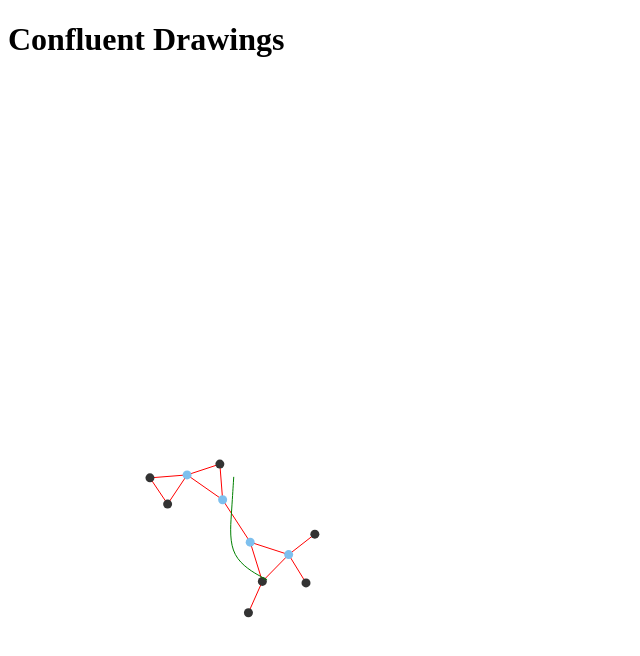
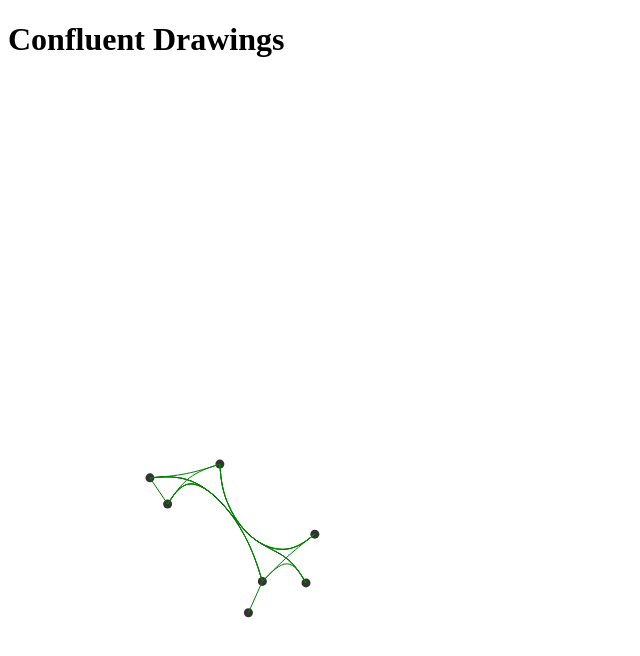
Before and after one commit to arpanmangal/Confluent-Drawings, a website: page index.html in a window 1280 px wide. Shown: the whole page, without its empty margins (0-640 px from the left). Drawn offline with nearby package versions, Linux system fonts and the light colour scheme; animation ran at ten frames a second.

Commit message:
Success: Generated Confluent Drawing :)

```diff
--- a/static/css/style.css
+++ b/static/css/style.css
@@ -1,5 +1,12 @@
 .links line {
     stroke: red;
+    stroke-width: 0px;
+}
+
+.confs path {
+    stroke: green;
+    fill: none;
+    stroke-width: 1px;
 }
 
 .nodes circle {
--- a/static/js/cd.js
+++ b/static/js/cd.js
@@ -6,7 +6,7 @@ var svg = d3.select("svg"),
     height = +svg.attr("height");
 
 var simulation = d3.forceSimulation()
-    .force("link", d3.forceLink().id(function (d) { return d.id; }))
+    .force("linkAbs", d3.forceLink().id(function (d) {return d.id; }))
     .force("charge", d3.forceManyBody())
     .force("center", d3.forceCenter(width / 2, height / 2));
 
@@ -86,14 +86,22 @@ function graphToRoutingGraphCD(graph, cb) {
     };
 
     // everything done
-    // console.log(confluentGraph);
+    console.log(confluentGraph);
     cb(confluentGraph);
 }
 
 function drawConfluentDrawing(graph) {
     // draw the routing graph
     console.log(graph);
-    var line = d3.line();
+
+    // creating the mapping between index and id in graph.nodes
+    var mapping = {};
+    graph.nodes.forEach (function (node, i) {
+        mapping[node.id] = i;
+    });
+    console.log(mapping);
+
+    // var line = d3.line();
     // .curve(d3.curveBasis)
     // .x(function (d) {console.log(d);return d.x})
     // .y(function (d) {return d.y})
@@ -117,55 +125,65 @@ function drawConfluentDrawing(graph) {
     //     .each (function (d) {d.source = d[0], d.taget = d[d.length - 1]})
     //     .attr("d", line);
 
-    var link = svg.append("g")
+    var linkArpan = svg.append("g")
         .attr("class", "links")
         .selectAll("line")
         .data(graph.links)
         .enter().append("line");
 
 
-    var node = svg.append("g")
+    var nodeArpan = svg.append("g")
         .attr("class", "nodes")
         .selectAll("circle")
         .data(graph.nodes)
         .enter().append("circle")
         .attr("fill", function (d) { return d.isRouting ? "#7EC0EE" : "#333333" })
-        .attr("r", 4.5)
+        .attr("r", function (d) {return d.isRouting ? 0.5 : 4.5})
         .call(d3.drag()
             .on("start", dragstarted)
             .on("drag", dragged)
             .on("end", dragended));
 
     var curvedLine = d3.line()
-        .curve(d3.curveBasis)
-        .x(function (d) { return d.x })
-        .y(function (d) { return d.y });
+        .curve(d3.curveBasis);
+        // .x(function (d) { return d.x })
+        // .y(function (d) { return d.y });
 
-    setTimeout(function () {
-        console.log('hi');
+    var confArpan = svg.append("g")
+        .attr("class", "confs")
+        .selectAll("path")
+        .data(graph.confLinks)
+        // .data(points)
+        .enter().append("path")
+        // .attr("d", pathData)
+        // .attr("stroke", "green")
+        // .attr("fill", "none")
+        // .attr("stroke-width", "1px");
+    // setTimeout(function () {
+    //     console.log('hi');
 
-        console.log(graph.nodes);
-        var points = [
-            { x: graph.nodes[2].x, y: graph.nodes[2].y },
-            { x: graph.nodes[8].x, y: graph.nodes[8].y },
-            { x: graph.nodes[9].x, y: graph.nodes[9].y },
-            { x: graph.nodes[3].x, y: graph.nodes[3].y }
-        ];
+    //     console.log(graph.nodes);
+    //     var points = [
+    //       7  { x: graph.nodes[2].x, y: graph.nodes[2].y },
+    //         { x: graph.nodes[8].x, y: graph.nodes[8].y },
+    //         { x: graph.nodes[9].x, y: graph.nodes[9].y },
+    //         { x: graph.nodes[3].x, y: graph.nodes[3].y }
+    //     ];
 
-        var pathData = curvedLine(points);
-        console.log(pathData);
-        var test = svg.append("g")
-            .selectAll("path")
-            .data([1])
-            // .data(points)
-            .enter().append("path")
-            .attr("d", pathData)
-            .attr("stroke", "green")
-            .attr("fill", "none")
-            .attr("stroke-width", "1px");
+    //     var pathData = curvedLine(points);
+    //     console.log(pathData);
+    //     var test = svg.append("g")
+    //         .selectAll("path")
+    //         .data([1])
+    //         // .data(points)
+    //         .enter().append("path")
+    //         .attr("d", pathData)
+    //         .attr("stroke", "green")
+    //         .attr("fill", "none")
+    //         .attr("stroke-width", "1px");
 
-        console.log(graph.nodes);
-    }, 2000);
+    //     console.log(graph.nodes);
+    // }, 2000);
 
     // var link = svg.append("g")
     //     .attr("class", "links")
@@ -175,48 +193,57 @@ function drawConfluentDrawing(graph) {
     //     .each (function (d) {d.source = d[0], d.taget = d[d.length - 1]})
     //     .attr("d", line);
 
-    node.append("title")
+    nodeArpan.append("title")
         .text(function (d) { return d.id; });
 
     simulation
         .nodes(graph.nodes)
         .on("tick", ticked);
 
-    simulation.force("link")
+    simulation.force("linkAbs")
         .links(graph.links);
 
     function ticked() {
-        link
+        confArpan
+            .attr("d", function (d) {
+                var points = [];
+                d.forEach(function (node) {
+                    points.push([graph.nodes[mapping[node]].x, [graph.nodes[mapping[node]].y]]);
+                });
+                return curvedLine(points);
+            })
+
+        linkArpan
             .attr("x1", function (d) { return d.source.x; })
             .attr("y1", function (d) { return d.source.y; })
             .attr("x2", function (d) { return d.target.x; })
             .attr("y2", function (d) { return d.target.y; });
 
-        node
+        nodeArpan
             .attr("cx", function (d) { return d.x; })
             .attr("cy", function (d) { return d.y; });
     }
 }
 
 // Return the links in the form of the shortest path from one actual node to another
-function packageImports(nodes) {
-    var map = {},
-        imports = [];
+// function packageImports(nodes) {
+//     var map = {},
+//         imports = [];
 
-    // Compute a map from name to node.
-    nodes.forEach(function (d) {
-        map[d.data.name] = d;
-    });
+//     // Compute a map from name to node.
+//     nodes.forEach(function (d) {
+//         map[d.data.name] = d;
+//     });
 
-    // For each import, construct a link from the source to target node.
-    nodes.forEach(function (d) {
-        if (d.data.imports) d.data.imports.forEach(function (i) {
-            imports.push(map[d.data.name].path(map[i]));
-        });
-    });
+//     // For each import, construct a link from the source to target node.
+//     nodes.forEach(function (d) {
+//         if (d.data.imports) d.data.imports.forEach(function (i) {
+//             imports.push(map[d.data.name].path(map[i]));
+//         });
+//     });
 
-    return imports;
-}
+//     return imports;
+// }
 
 function dragstarted(d) {
     if (!d3.event.active) simulation.alphaTarget(0.3).restart();
```
